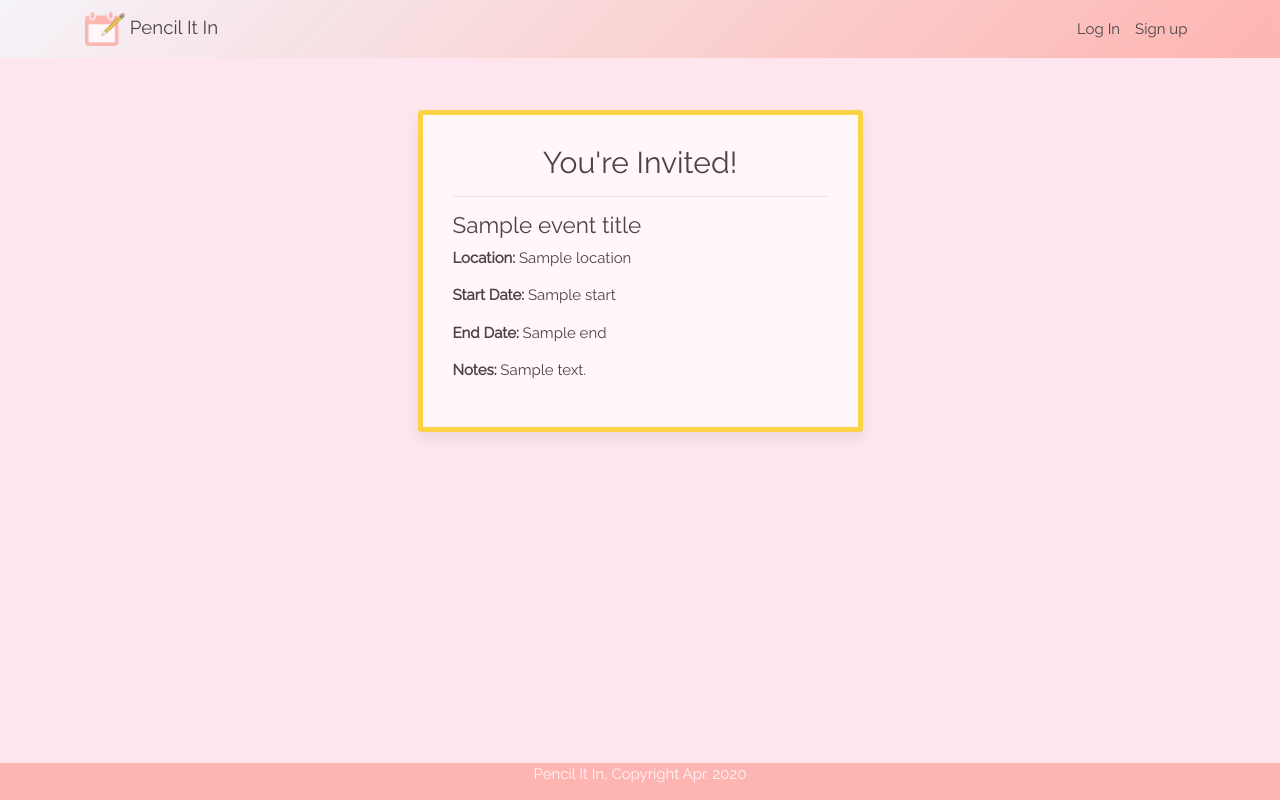
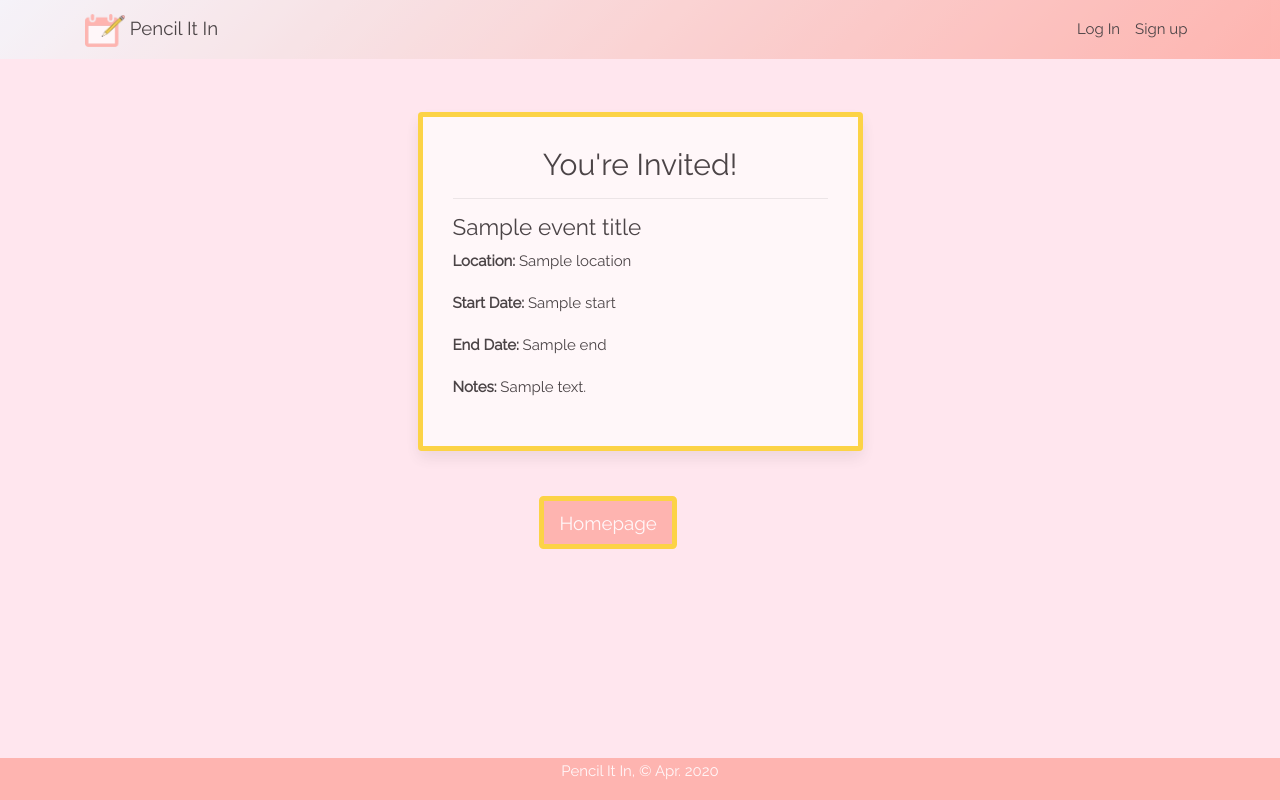
Before and after one commit to KickstartTeam1/pencil_it_in, a Django app: template apps/core/templates/pages/event_receipt.html in a window 1280 px wide. Run offline with Django 3.2, Linux system fonts and the light colour scheme; the template is opened without the code that fills it: most values are stand-ins (such as "Sample title", 1, 10 or a date in 2020); some libraries are stand-ins or nearby versions.

Commit message:
Final html touches

```diff
--- a/apps/core/static/css/custom.css
+++ b/apps/core/static/css/custom.css
@@ -1,4 +1,35 @@
 /* Custom CSS goes here */
+
+body,h1,h2,h3,h4,h5,h6 {
+    font-family: "Raleway", sans-serif;
+    color: black;
+}
+
+.bg-4 {
+    background-color: #fea096;
+    color: #fff;
+  }
+  body {
+      display: flex;
+      min-height: 100vh;
+      flex-direction: column;
+  }
+  main {
+      flex: 1 1 auto;
+  }
+
+.header-logo {
+    text-align: center;
+}
+
+.header-logo img {
+    max-height: 50vh;
+}
+
+body, html {
+    height: 100%;
+    line-height: 1.8;
+}
 
 .navbar {
     background: linear-gradient(135deg, #f2f9fe 0%, #fea096 100%);
@@ -82,4 +113,13 @@ button {
 body {
     background-color: #ffe6ee;
     opacity: 0.7;
+
   }
+
+.row1 {
+    width: 50%;
+    margin: 0 auto;
+    justify-content: center;
+    align-items: center;
+    border-width: thick;
+}
--- a/apps/core/templates/base.html
+++ b/apps/core/templates/base.html
@@ -35,9 +35,7 @@
     rel = "stylesheet">
     <link href="{% static 'css/custom.css' %}" rel="stylesheet">
   </head>
-<style>
-    body,h1,h2,h3,h4,h5,h6 {font-family: "Raleway", sans-serif; color: black;}
-</style>
+
 <body>
 
 <nav class="navbar navbar-expand-md">
@@ -105,23 +103,8 @@
       <script src="{% static 'js/bootstrap/bootstrap.js' %}"></script>
 
 <footer class="container-fluid bg-4 text-center ">
-<p>Pencil It In, Copyright Apr. 2020</a></p>
+<p>Pencil It In, &copy; Apr. 2020</a></p>
 </footer>
 
 </body>
 </html>
-
-<style>
-    .bg-4 {
-      background-color: #fea096;
-      color: #fff;
-    }
-    body {
-        display: flex;
-        min-height: 100vh;
-        flex-direction: column;
-    }
-    main {
-        flex: 1 1 auto;
-    }
-</style>
--- a/apps/core/templates/pages/event_receipt.html
+++ b/apps/core/templates/pages/event_receipt.html
@@ -21,13 +21,35 @@
       </div>
   </div>
 </div>
-{% endblock content %}
 
+<div class="row1">
+    <div class="col-sm-9 col-md-7 col-lg-5 mx-auto">
         {% if user.is_authenticated %}
             <p>
-        <a href="'../users/' + request.user.username/" class="btn btn-primary btn-lg">
+                <a href="../../account/users/{{request.user.username}}" class="btn btn-primary btn-lg">
 
                 Back to Profile
             </a>
         </p>
         {% endif %}
+
+        {% if user.is_authenticated == false %}
+            <p>
+                <a href="../../account/users/{{request.user.username}}" class="btn btn-primary btn-lg">
+
+                Back to Profile
+            </a>
+        </p>
+        {% endif %}
+
+        {% if not user.is_authenticated %}
+            <p>
+                <a href="../../" class="btn btn-primary btn-lg">
+
+                Homepage
+            </a>
+        </p>
+        {% endif %}
+    </div>
+</div>
+{% endblock content %}
```
Also changed, not shown: apps/core/templates/pages/home.html (+0 -14 lines). Lines whose indentation alone changed are shown as unchanged.
